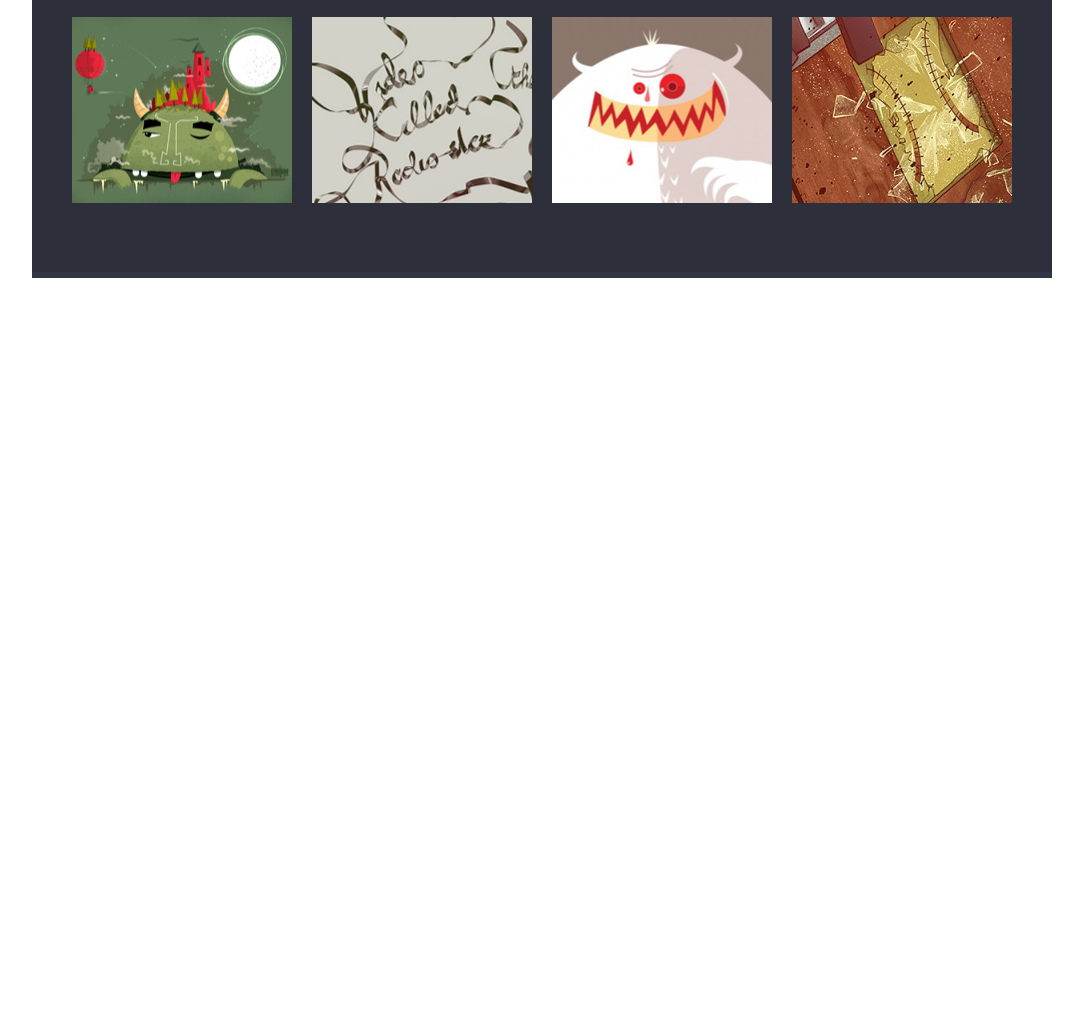
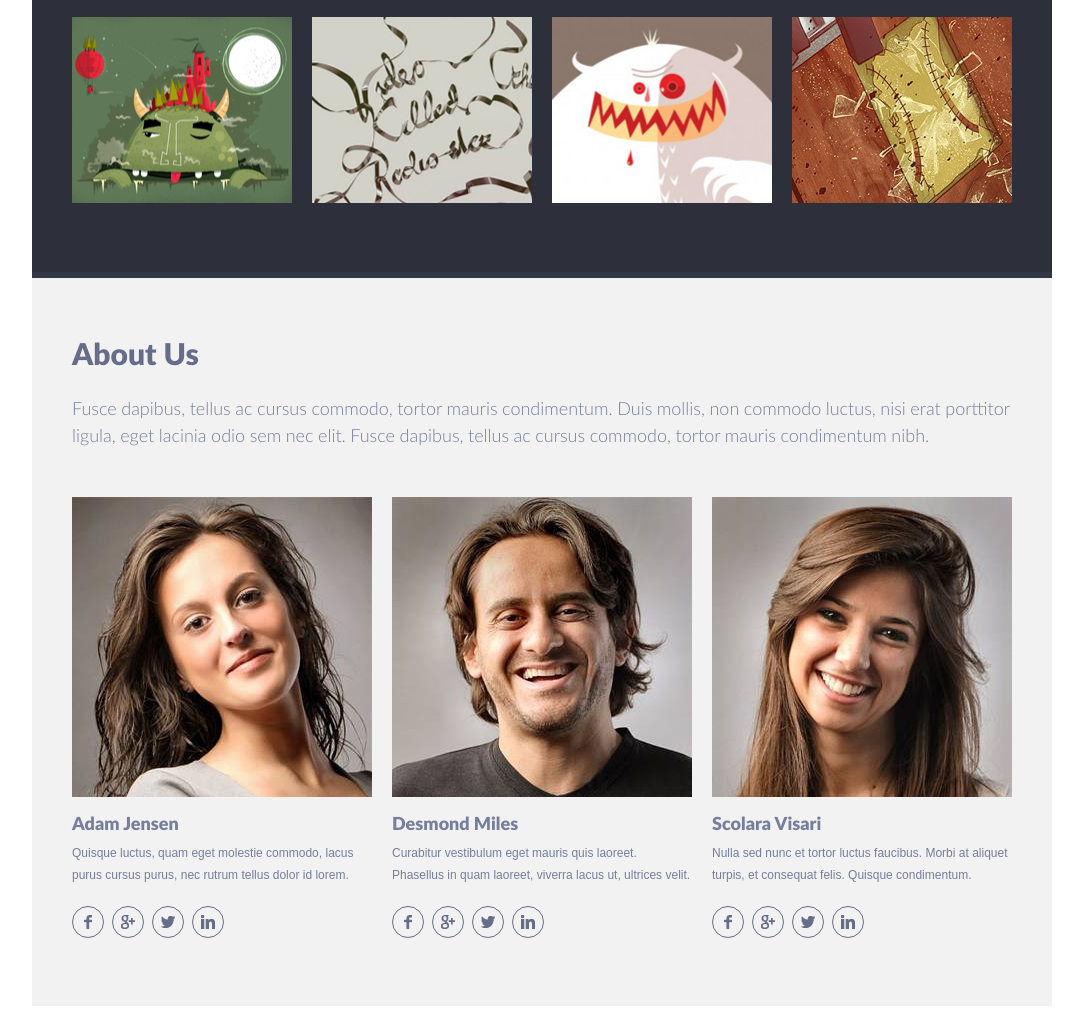
Before and after one commit to Abdulloh76/new-singolo-test, a plain HTML site: page singolo2.html in a window 1280 px wide. Shown: the part 592-1604 px from the top of the page, without its empty margins (98-1181 px from the left). Before the commit the page ends 870 px from the top, so only its background shows below. Drawn offline with Linux system fonts and the light colour scheme; a web font is replaced by a local one.

Commit message:
feat: add about us section

```diff
--- a/singolo2.css
+++ b/singolo2.css
@@ -143,3 +143,63 @@ p.portfolio-text {
     background-image: url('assets/portfolio-img/12.png');
     background-position: 50% 25%;
 }
+
+/* About us */
+.about-us {
+    height: 728px;
+    background-color: #f2f2f2;
+    border-bottom: 6px solid #ffffff;
+    color: #767e9e;
+}
+.about-us_head {
+    padding-top: 66px;
+    text-transform: capitalize;
+    font-size: 3em;
+    line-height: 0.6em;
+    font-family: 'Lato-Black', sans-serif;
+    color: #666d89;
+}
+.about-us_text {
+    margin-top: 33px;
+    font-size: 1.8em;
+    line-height: 1.5em;
+    word-spacing: -0.35px;
+    /* letter-spacing: -0.15px; */
+}
+.about-us_content {
+    width: inherit;
+    margin-top: 48px;
+    display: flex;
+    justify-content: space-between;
+}
+.about-us_item {
+    width: 300px;
+}
+.about-us_item h3 {
+    padding-top: 15px;
+    text-transform: capitalize;
+    font-size: 1.8em;
+    line-height: 1em;
+    font-family: 'Lato-Black', sans-serif;
+}
+.about-us_item p {
+    padding-top: 11px;
+    font-size: 1.2em;
+    line-height: 1.8em;
+    font-family: 'Lato-Regular', sans-serif;
+}
+.social-media {
+    width: 152px;
+    padding-top: 20px;
+    display: flex;
+    justify-content: space-between;
+}
+.social-media_icon {
+    height: 30px;
+    width: 30px;
+    border: 1px solid #666d89;
+    border-radius: 100%;
+}
+.social-media_icon img {
+    padding: 8px;
+}
--- a/singolo2.html
+++ b/singolo2.html
@@ -35,8 +35,56 @@
                 <span class="portfolio-item monster">  </span>
                 <span class="portfolio-item radio">  </span>
             </div>
-
         </div>
     </section>
+
+
+    <section class="about-us">
+        <div class="wrapper">
+            <div class="about-us_title">
+                <h1 class="about-us_head">about us</h1>
+                <p class="about-us_text">Fusce dapibus, tellus ac cursus commodo, tortor mauris condimentum. Duis mollis, non commodo luctus, nisi erat porttitor ligula, eget lacinia odio sem nec elit. Fusce dapibus, tellus ac cursus commodo, tortor mauris condimentum nibh.</p>
+            </div>
+
+            <div class="about-us_content">
+                <div class="about-us_item">
+                    <img src="assets/employee/jensen.jpg" alt="Adam Jensen">
+                    <h3>adam jensen</h3>
+                    <p>Quisque luctus, quam eget molestie commodo, lacus purus cursus purus, nec rutrum tellus dolor id lorem.</p>
+                    <div class="social-media">
+                        <div class="social-media_icon"> <a href="#"> <img src="assets/social-media/facebook.png" alt="Facebook"> </a> </div>
+                        <div class="social-media_icon"> <a href="#"> <img src="assets/social-media/google.png" alt="Google"> </a> </div>
+                        <div class="social-media_icon"> <a href="#"> <img src="assets/social-media/twitter.png" alt="Twitter"> </a> </div>
+                        <div class="social-media_icon"> <a href="#"> <img src="assets/social-media/linkedin.png" alt="LinkedIn"> </a> </div>
+                    </div>
+                </div>
+
+                <div class="about-us_item">
+                    <img src="assets/employee/desmond.jpg" alt="Desmond Miles">
+                    <h3>desmond miles</h3>
+                    <p>Curabitur vestibulum eget mauris quis laoreet. Phasellus in quam laoreet, viverra lacus ut, ultrices velit.</p>
+                    <div class="social-media">
+                        <div class="social-media_icon"> <a href="#"> <img src="assets/social-media/facebook.png" alt="Facebook"> </a> </div>
+                        <div class="social-media_icon"> <a href="#"> <img src="assets/social-media/google.png" alt="Google"> </a> </div>
+                        <div class="social-media_icon"> <a href="#"> <img src="assets/social-media/twitter.png" alt="Twitter"> </a> </div>
+                        <div class="social-media_icon"> <a href="#"> <img src="assets/social-media/linkedin.png" alt="LinkedIn"> </a> </div>
+                    </div>
+                </div>
+
+                <div class="about-us_item">
+                    <img src="assets/employee/scolara.jpg" alt="Scolara Visari">
+                    <h3>scolara visari</h3>
+                    <p>Nulla sed nunc et tortor luctus faucibus. Morbi at aliquet turpis, et consequat felis. Quisque condimentum.</p>
+                    <div class="social-media">
+                        <div class="social-media_icon"> <a href="#"> <img src="assets/social-media/facebook.png" alt="Facebook"> </a> </div>
+                        <div class="social-media_icon"> <a href="#"> <img src="assets/social-media/google.png" alt="Google"> </a> </div>
+                        <div class="social-media_icon"> <a href="#"> <img src="assets/social-media/twitter.png" alt="Twitter"> </a> </div>
+                        <div class="social-media_icon"> <a href="#"> <img src="assets/social-media/linkedin.png" alt="LinkedIn"> </a> </div>
+                    </div>
+                </div>
+            </div>
+        </div>
+    </section>
+
 </body>
 </html>
```
